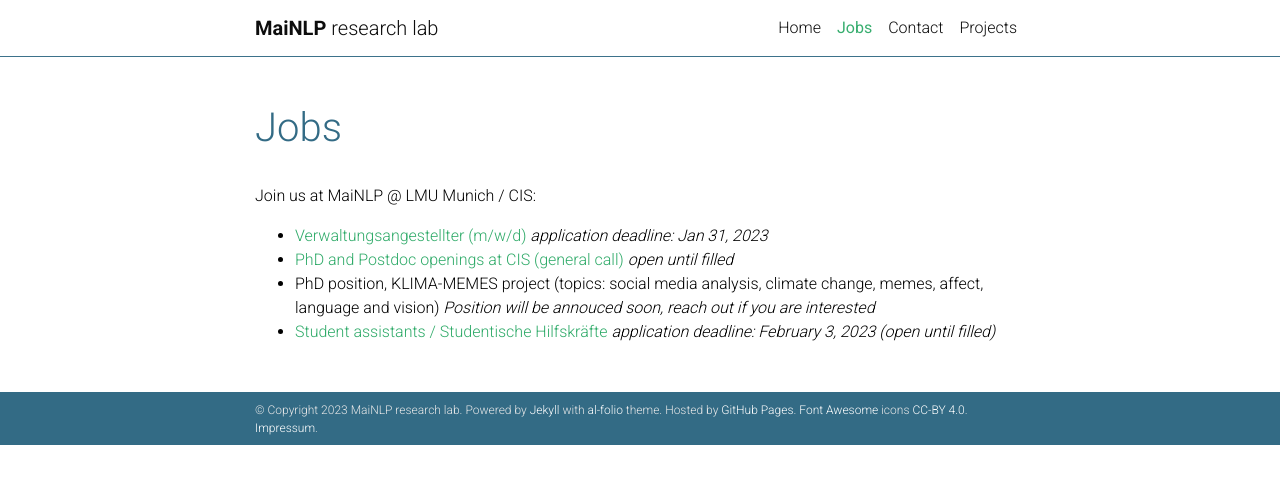
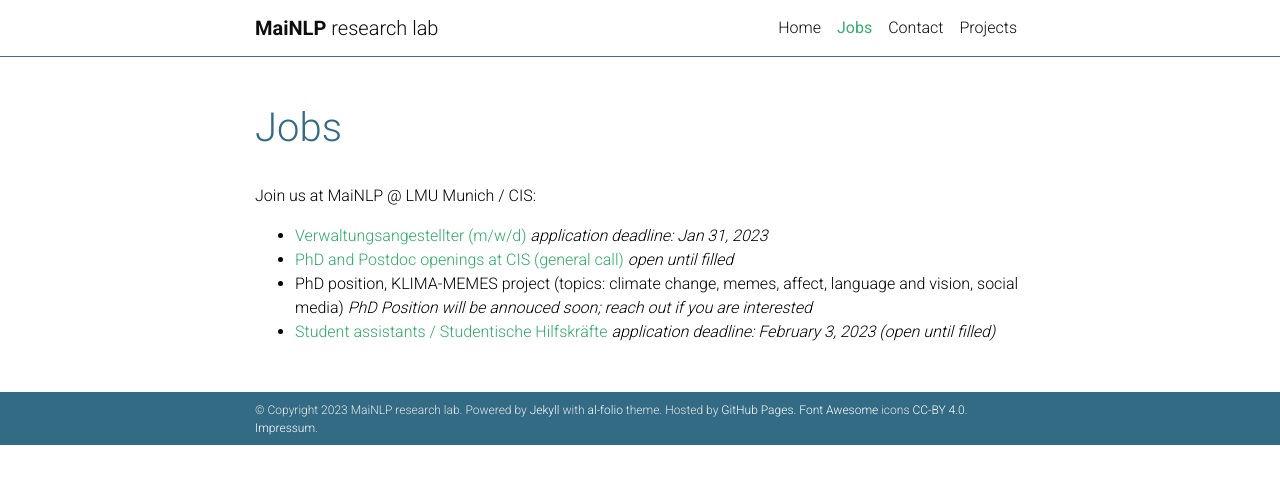
Before and after one commit to mainlp/mainlp.github.io, a Jekyll site: the page built from _pages/jobs.md, in a window 1280 px wide. Shown: the top 484 px of the page. Built offline with Jekyll 4.4.1, drawn with Linux system fonts in a browser that asks for light colours; comment, search, counter and statistics services are not loaded; a style sheet for code colours, icons or effects is not loaded.

Commit message:
Update jobs.md

```diff
--- a/_pages/jobs.md
+++ b/_pages/jobs.md
@@ -11,5 +11,5 @@ Join us at MaiNLP @ LMU Munich / CIS:
 
 - [Verwaltungsangestellter (m/w/d)](https://job-portal.lmu.de/jobposting/7f056e2028e23d3de0c6d658fedae33f0c2a1ff50) *application deadline: Jan 31, 2023*
 - [PhD and Postdoc openings at CIS (general call)](https://www.cis.lmu.de/web/jobs2022.html) *open until filled*
-- PhD position, KLIMA-MEMES project (topics: social media analysis, climate change, memes, affect, language and vision) *Position will be annouced soon, reach out if you are interested*
+- PhD position, KLIMA-MEMES project (topics: climate change, memes, affect, language and vision, social media) *PhD Position will be annouced soon; reach out if you are interested*
 - [Student assistants / Studentische Hilfskräfte](content/Studentische_Hilfskraft.pdf) *application deadline: February 3, 2023 (open until filled)*
```
